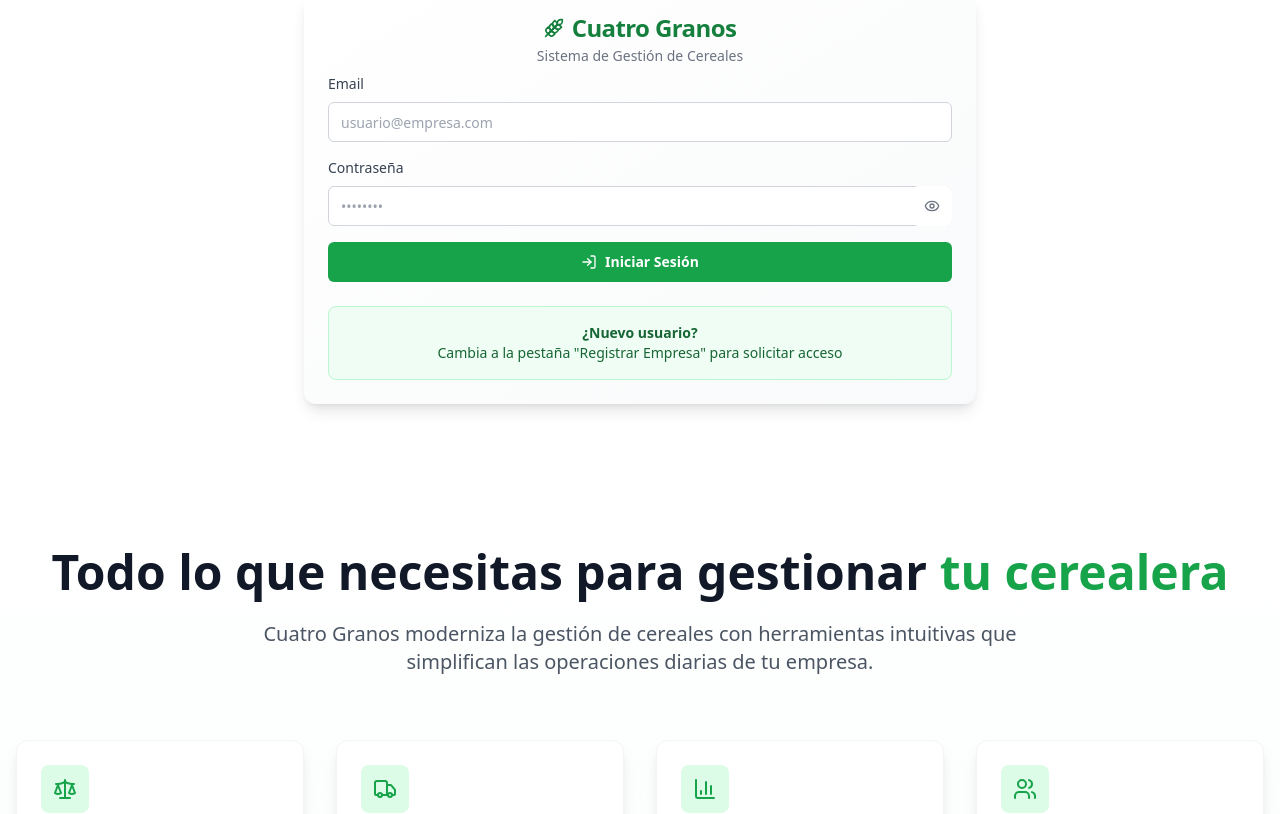
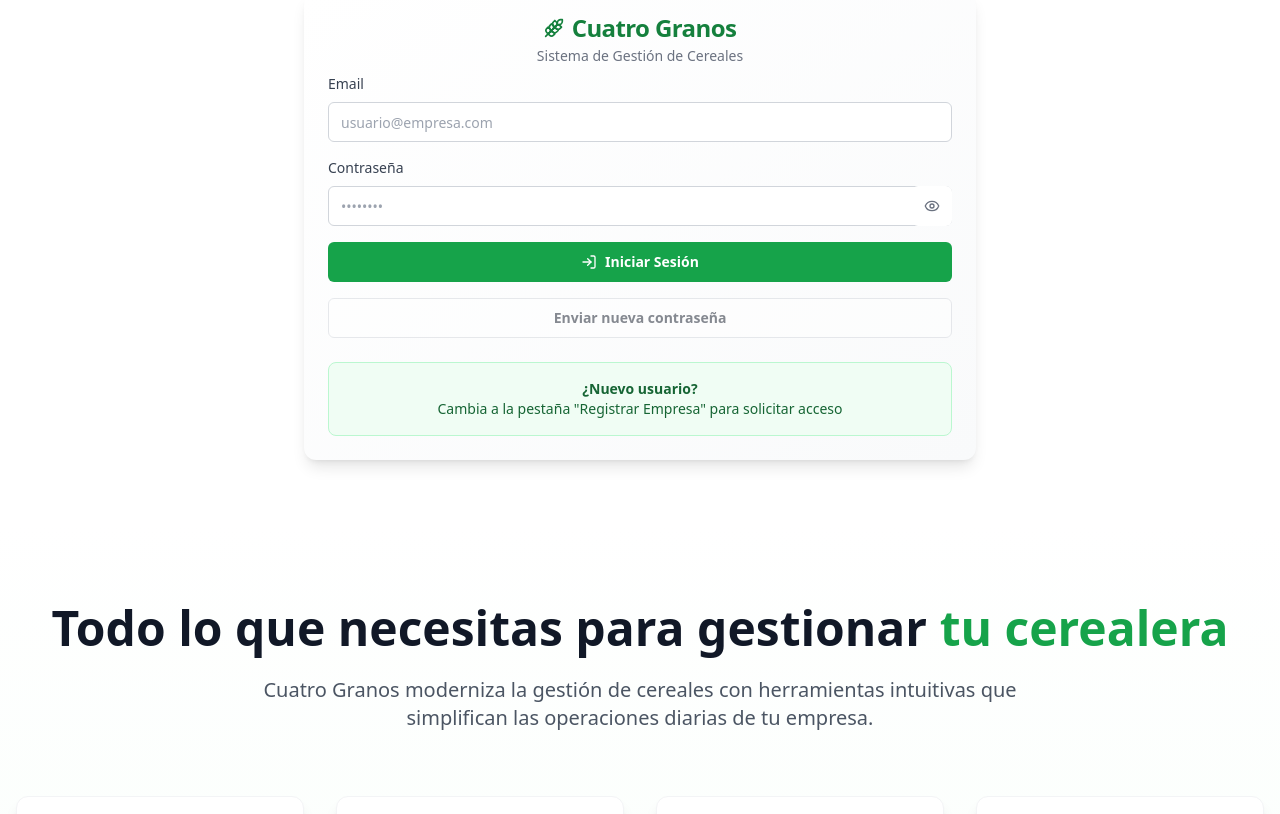
Before and after one commit to Guidoll2/acopiogherardi, a Next.js app: page / in a window 1280 px wide. Shown: the part 1224-2038 px from the top of the page. Built offline with nearby package versions, Linux system fonts and the light colour scheme; no server answers; the database is empty.

Commit message:
Actualizar mensaje de error y agregar reseteo de contraseña en landing page

```diff
--- a/components/landing/login-section.tsx
+++ b/components/landing/login-section.tsx
@@ -18,6 +18,8 @@ export function LoginSection() {
   const [showPassword, setShowPassword] = useState(false)
   const [error, setError] = useState("")
   const [loading, setLoading] = useState(false)
+  const [resettingPassword, setResettingPassword] = useState(false)
+  const [resetMessage, setResetMessage] = useState("")
   const router = useRouter()
 
   // Estados para el formulario de registro
@@ -54,13 +56,48 @@ export function LoginSection() {
         window.location.href = targetUrl
         return
       } else {
-        setError("Credenciales inválidas")
+        setError("Contraseña inválida")
         setLoading(false)
       }
     } catch (err) {
       console.error("Error en login:", err)
       setError("Error al iniciar sesión")
       setLoading(false)
+    }
+  }
+
+  const handleSendNewPassword = async () => {
+    if (!email) {
+      setError("Por favor ingresa tu email primero")
+      return
+    }
+
+    setResettingPassword(true)
+    setError("")
+    setResetMessage("")
+
+    try {
+      const response = await fetch("/api/password-reset/reset", {
+        method: "POST",
+        headers: {
+          "Content-Type": "application/json",
+        },
+        body: JSON.stringify({ email }),
+      })
+
+      const data = await response.json()
+
+      if (response.ok) {
+        setResetMessage("Nueva contraseña enviada al email. Por favor revisa tu bandeja de entrada.")
+        setPassword("")
+      } else {
+        setError(data.error || "No se pudo enviar la nueva contraseña")
+      }
+    } catch (err) {
+      console.error("Error al resetear contraseña:", err)
+      setError("Error al procesar la solicitud")
+    } finally {
+      setResettingPassword(false)
     }
   }
 
@@ -228,6 +265,12 @@ export function LoginSection() {
                     </Alert>
                   )}
 
+                  {resetMessage && (
+                    <Alert className="bg-green-50 border-green-200">
+                      <AlertDescription className="text-green-800">{resetMessage}</AlertDescription>
+                    </Alert>
+                  )}
+
                   <Button
                     type="submit"
                     className="w-full bg-green-600 hover:bg-green-700 text-white font-semibold py-3 rounded-lg transition-all duration-300 transform hover:scale-105"
@@ -244,6 +287,16 @@ export function LoginSection() {
                         Iniciar Sesión
                       </div>
                     )}
+                  </Button>
+
+                  <Button
+                    type="button"
+                    variant="outline"
+                    className="w-full border-blue-600 text-blue-600 hover:bg-blue-50 font-semibold py-3 rounded-lg transition-all duration-300"
+                    onClick={handleSendNewPassword}
+                    disabled={resettingPassword || !email}
+                  >
+                    {resettingPassword ? "Enviando..." : "Enviar nueva contraseña"}
                   </Button>
                 </form>
               ) : (
```
